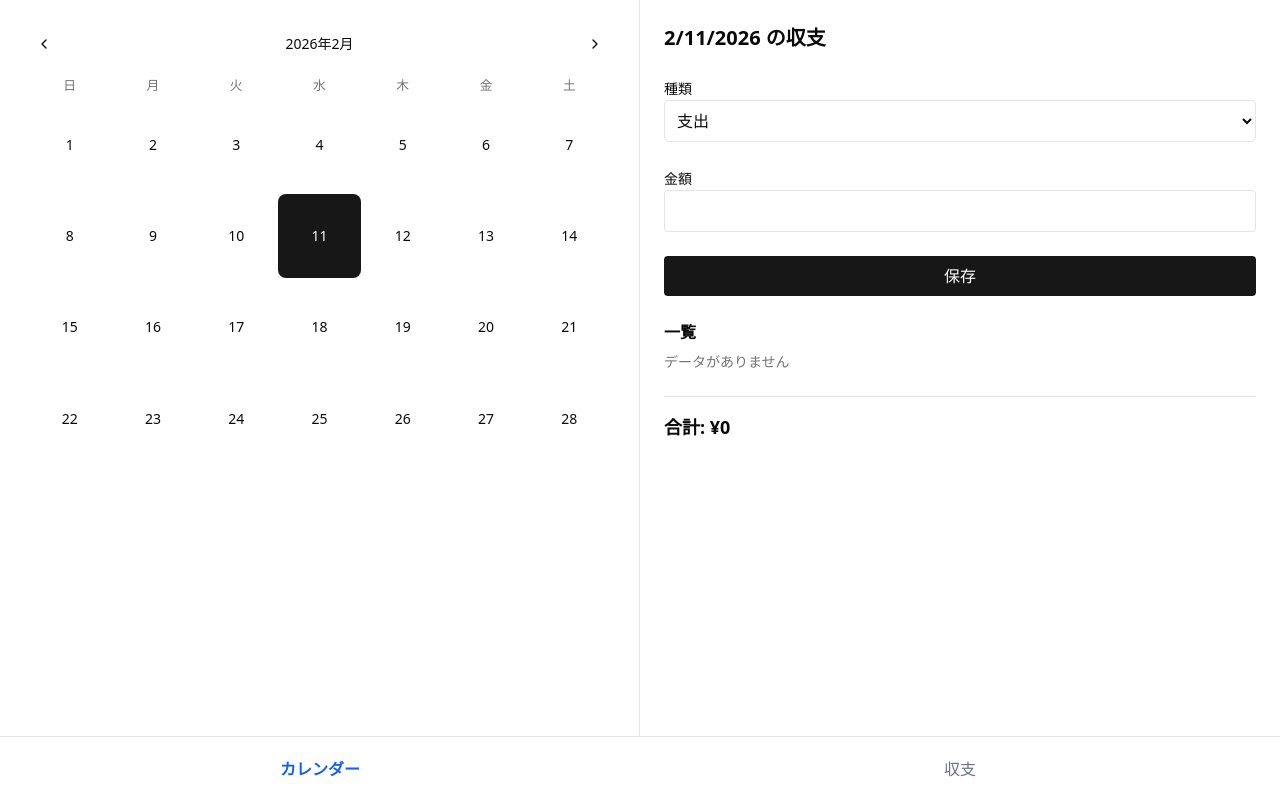
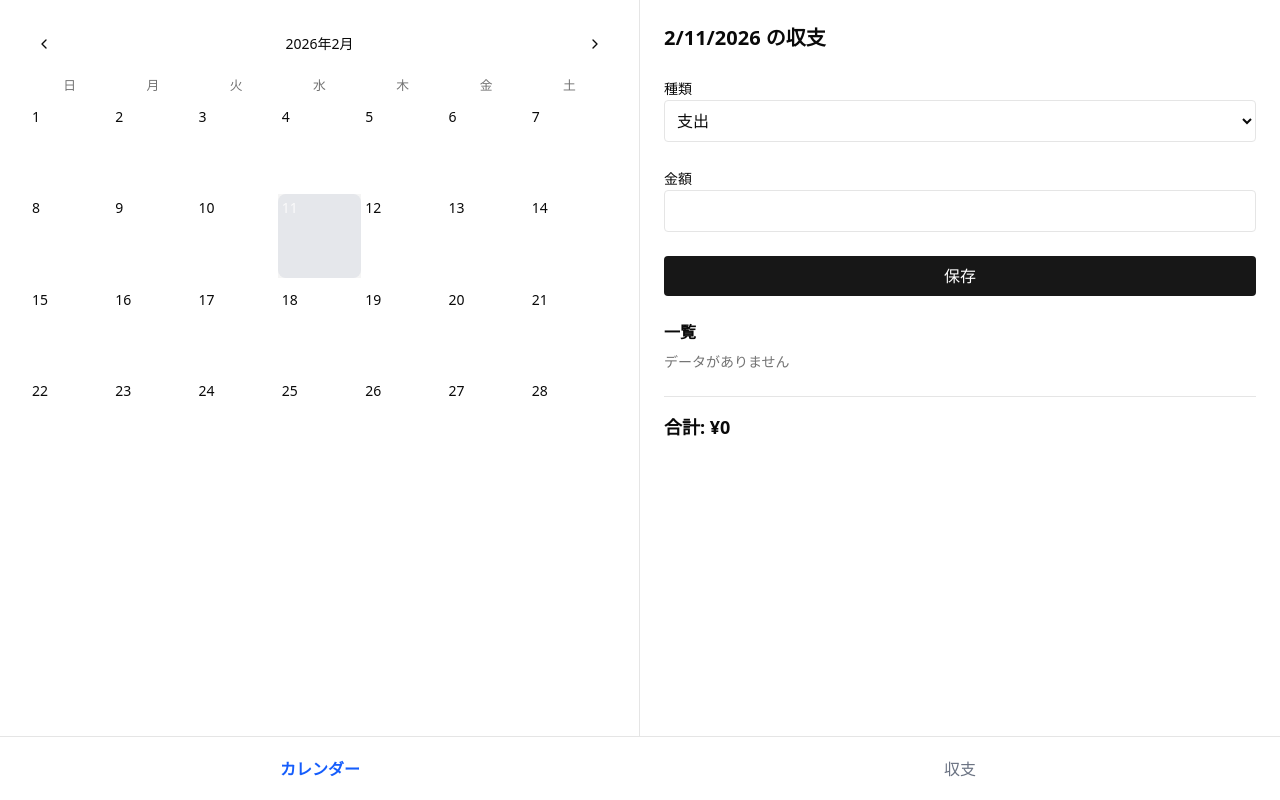
Before and after one commit to moriri-morimori/Calendar, a React (Vite) app: page / in a window 1280 px wide. Built offline with nearby package versions, Linux system fonts and the light colour scheme.

Commit message:
feature: カレンダーのデザインを変更

```diff
--- a/src/shared/ui/calendar.tsx
+++ b/src/shared/ui/calendar.tsx
@@ -206,7 +206,7 @@ function CalendarDayButton({
       data-range-end={modifiers.range_end}
       data-range-middle={modifiers.range_middle}
       className={cn(
-        "data-[selected-single=true]:bg-primary data-[selected-single=true]:text-primary-foreground data-[range-middle=true]:bg-accent data-[range-middle=true]:text-accent-foreground data-[range-start=true]:bg-primary data-[range-start=true]:text-primary-foreground data-[range-end=true]:bg-primary data-[range-end=true]:text-primary-foreground group-data-[focused=true]/day:border-ring group-data-[focused=true]/day:ring-ring/50 dark:hover:text-accent-foreground flex aspect-square size-auto w-full min-w-(--cell-size) flex-col gap-1 leading-none font-normal group-data-[focused=true]/day:relative group-data-[focused=true]/day:z-10 group-data-[focused=true]/day:ring-[3px] data-[range-end=true]:rounded-md data-[range-end=true]:rounded-r-md data-[range-middle=true]:rounded-none data-[range-start=true]:rounded-md data-[range-start=true]:rounded-l-md [&>span]:text-xs [&>span]:opacity-70",
+        "data-[selected-single=true]:bg-gray-200 data-[selected-single=true]:text-primary-foreground data-[range-middle=true]:bg-accent data-[range-middle=true]:text-accent-foreground data-[range-start=true]:bg-gray-200 data-[range-start=true]:text-primary-foreground data-[range-end=true]:bg-gray-200 data-[range-end=true]:text-primary-foreground group-data-[focused=true]/day:border-ring group-data-[focused=true]/day:ring-ring/50 dark:hover:text-accent-foreground flex items-start justify-start w-full h-full aspect-square p-1 text-sm font-normal group-data-[focused=true]/day:relative group-data-[focused=true]/day:z-10 group-data-[focused=true]/day:ring-[3px] data-[range-end=true]:rounded-md data-[range-end=true]:rounded-r-md data-[range-middle=true]:rounded-none data-[range-start=true]:rounded-md data-[range-start=true]:rounded-l-md [&>span]:text-xs [&>span]:opacity-70",
         defaultClassNames.day,
         className
       )}
```
